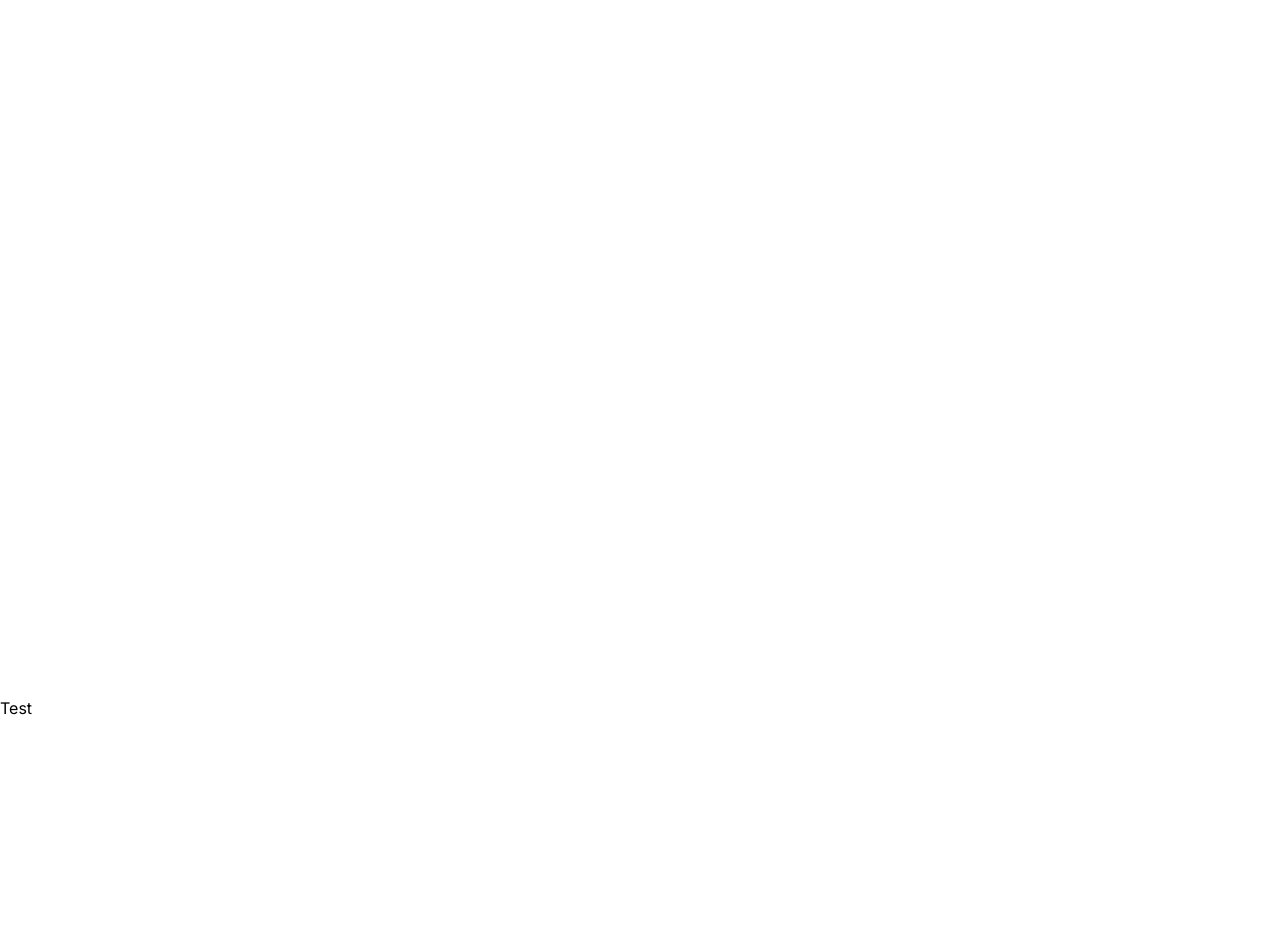
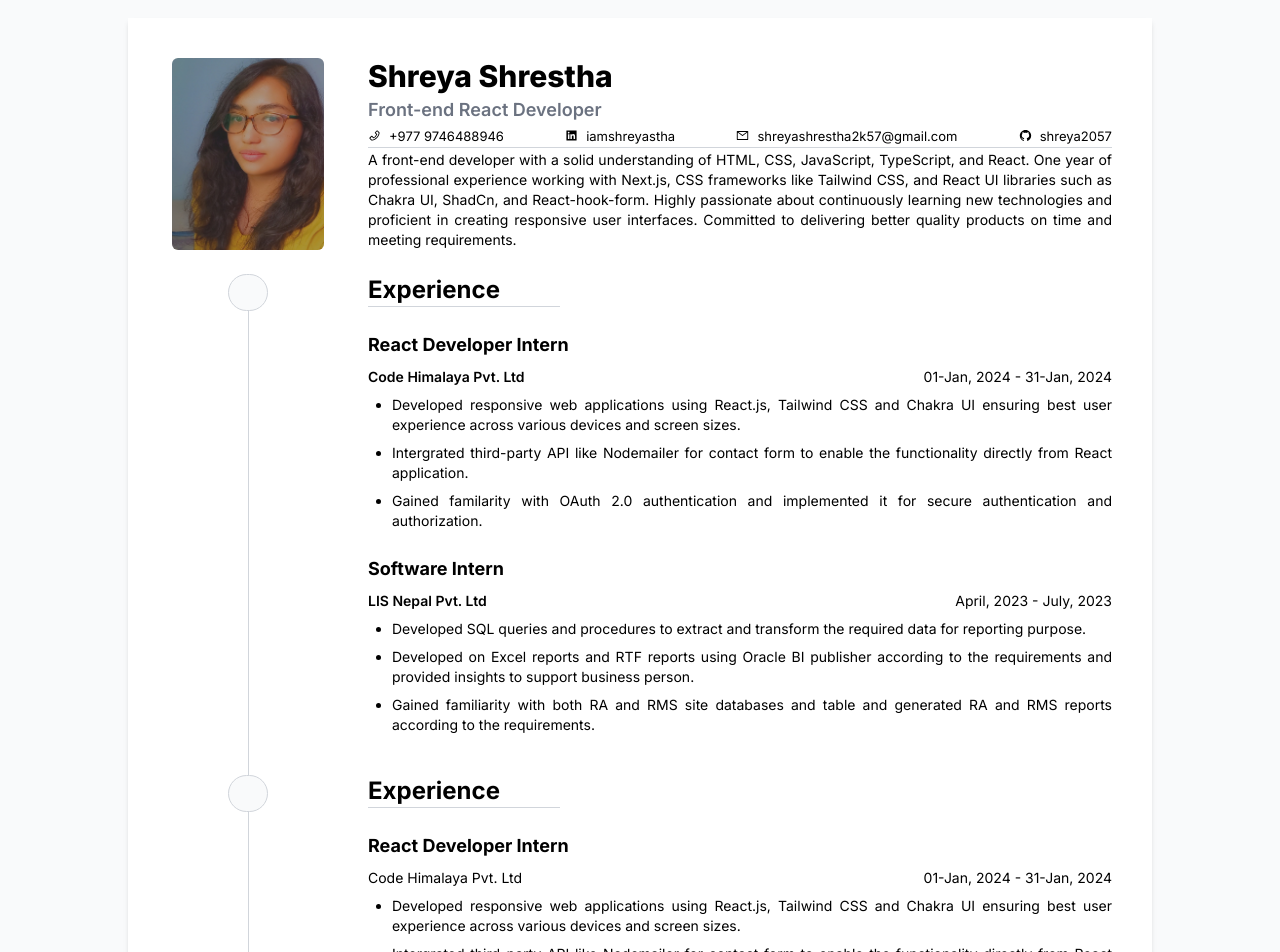
Before and after one commit to shreya2057/nextjs-portfolio, a Next.js app: page /resume in a window 1280 px wide. Shown: the part 80-1032 px from the top of the page. Before the commit the page ends 800 px from the top, so only its background shows below. Built offline with nearby package versions, Linux system fonts and the light colour scheme.

Commit message:
feat: experience and resume summary section

```diff
--- /dev/null
+++ b/src/app/(screens)/resume/_components/Experience.tsx
@@ -0,0 +1,38 @@
+import { experience } from "@/nextjs-portfolio/data/resume";
+
+export const Experience = () => {
+  return (
+    <div className="flex gap-10">
+      <div className="flex flex-col items-center justify-center xl:w-40 h-full">
+        <div className="block w-10 h-10 bg-gray-50 rounded-full border-[1px] border-gray-300" />
+        <div className="border-l-[1px] border-gray-300 h-full" />
+      </div>
+      <div className="flex xl: flex-[70%] flex-col gap-6  pb-10">
+        <div>
+          <p className="text-2xl font-bold">Experience</p>
+          <hr className="flex w-48 border-gray-300" />
+        </div>
+        <div className="flex flex-col gap-6">
+          {experience.map(
+            ({ id, position, companyName, timeline, details }) => (
+              <div className="flex flex-col gap-2" key={id}>
+                <p className="font-bold text-lg">{position}</p>
+                <div className="text-sm flex justify-between">
+                  <p className="font-semibold">{companyName}</p>
+                  <p>{timeline}</p>
+                </div>
+                <ul className="flex flex-col list-disc pl-6 gap-2">
+                  {details.map((detail) => (
+                    <li key={detail} className="text-justify text-sm">
+                      {detail}
+                    </li>
+                  ))}
+                </ul>
+              </div>
+            )
+          )}
+        </div>
+      </div>
+    </div>
+  );
+};
--- /dev/null
+++ b/src/app/(screens)/resume/_components/ResumeProjects.tsx
@@ -0,0 +1,38 @@
+import { experience } from "@/nextjs-portfolio/data/resume";
+
+export const ResumeProjects = () => {
+  return (
+    <div className="flex gap-10">
+      <div className="flex flex-col items-center justify-center xl:w-40 h-full">
+        <div className="block w-10 h-10 bg-gray-50 rounded-full border-[1px] border-gray-300" />
+        <div className="border-l-[1px] border-gray-300 h-full" />
+      </div>
+      <div className="flex xl: flex-[70%] flex-col gap-6">
+        <div>
+          <p className="text-2xl font-bold">Experience</p>
+          <hr className="flex w-48 border-gray-300" />
+        </div>
+        <div className="flex flex-col gap-6">
+          {experience.map(
+            ({ id, position, companyName, timeline, details }) => (
+              <div className="flex flex-col gap-2" key={id}>
+                <p className="font-bold text-lg">{position}</p>
+                <div className="text-sm flex justify-between">
+                  <p>{companyName}</p>
+                  <p>{timeline}</p>
+                </div>
+                <ul className="flex flex-col list-disc pl-6 gap-2">
+                  {details.map((detail) => (
+                    <li key={detail} className="text-justify text-sm">
+                      {detail}
+                    </li>
+                  ))}
+                </ul>
+              </div>
+            )
+          )}
+        </div>
+      </div>
+    </div>
+  );
+};
--- /dev/null
+++ b/src/app/(screens)/resume/_components/ResumeSummary.tsx
@@ -0,0 +1,61 @@
+import { ResumeImage } from "@/nextjs-portfolio/assets/images";
+import Image from "next/image";
+import {
+  AiFillLinkedin,
+  AiOutlineGithub,
+  AiOutlineMail,
+  AiOutlinePhone,
+} from "react-icons/ai";
+
+export const ResumeSummary = () => {
+  return (
+    <div className="flex justify-center w-full gap-10">
+      <div className="hidden xl:flex items-center w-40 h-48 border-gray-300 p-1 rounded-md">
+        <Image
+          src={ResumeImage}
+          className="rounded-md h-48"
+          alt="Shreya Shrestha"
+        />
+      </div>
+      <div className="flex flex-[70%] text-sm text-justify flex-col xl:h-48 justify-between gap-2 xl:gap-0">
+        <p className="text-3xl font-extrabold">Shreya Shrestha</p>
+        <p className="text-lg font-semibold text-gray-500">
+          Front-end React Developer
+        </p>
+
+        <div className="flex flex-wrap gap-2 w-full justify-between text-[13px]">
+          <span className="flex items-center gap-2">
+            <AiOutlinePhone />
+            <span>+977 9746488946</span>
+          </span>
+          <span className="flex items-center gap-2">
+            <AiFillLinkedin />
+            <a href="https://www.linkedin.com/in/iamshreyastha/">
+              iamshreyastha
+            </a>
+          </span>
+          <span className="flex items-center gap-2">
+            <AiOutlineMail />
+            <a href="mailto:shreyashrestha2k57@gmail.com">
+              shreyashrestha2k57@gmail.com
+            </a>
+          </span>
+          <span className="flex items-center gap-2 ">
+            <AiOutlineGithub />
+            <a href="https://github.com/shreya2057">shreya2057</a>
+          </span>
+        </div>
+        <hr className="border-gray-300" />
+        <p className="text-sm text-justify">
+          A front-end developer with a solid understanding of HTML, CSS,
+          JavaScript, TypeScript, and React. One year of professional experience
+          working with Next.js, CSS frameworks like Tailwind CSS, and React UI
+          libraries such as Chakra UI, ShadCn, and React-hook-form. Highly
+          passionate about continuously learning new technologies and proficient
+          in creating responsive user interfaces. Committed to delivering better
+          quality products on time and meeting requirements.
+        </p>
+      </div>
+    </div>
+  );
+};
--- a/src/app/(screens)/resume/page.tsx
+++ b/src/app/(screens)/resume/page.tsx
@@ -1,7 +1,17 @@
+import { Experience } from "./_components/Experience";
+import { ResumeProjects } from "./_components/ResumeProjects";
+import { ResumeSummary } from "./_components/ResumeSummary";
+
 export default function Resume() {
   return (
-    <div>
-      <div>Resume</div>
+    <div className="flex w-full justify-center bg-gray-50 py-10">
+      <div className="w-[80%] flex flex-col bg-white shadow-md p-10 gap-6">
+        <ResumeSummary />
+        <div className="flex flex-col">
+          <Experience />
+          <ResumeProjects />
+        </div>
+      </div>
     </div>
   );
 }
--- a/src/assets/images/index.ts
+++ b/src/assets/images/index.ts
@@ -1,2 +1,3 @@
 export { default as CodingIcon } from "./coding-icon.png";
 export { default as CodingBrowser } from "./coding-browser.png";
+export { default as ResumeImage } from "./resume-image.jpg";
--- /dev/null
+++ b/src/data/resume.ts
@@ -0,0 +1,26 @@
+import { ResumeExperienceType } from "../type";
+
+export const experience: ResumeExperienceType[] = [
+  {
+    id: 1,
+    position: "React Developer Intern",
+    companyName: "Code Himalaya Pvt. Ltd",
+    timeline: "01-Jan, 2024 - 31-Jan, 2024",
+    details: [
+      "Developed responsive web applications using React.js, Tailwind CSS and Chakra UI ensuring best user experience across various devices and screen sizes.",
+      "Intergrated third-party API like Nodemailer for contact form to enable the functionality directly from React application.",
+      "Gained familarity with OAuth 2.0 authentication and implemented it for secure authentication and authorization.",
+    ],
+  },
+  {
+    id: 3,
+    position: "Software Intern",
+    companyName: "LIS Nepal Pvt. Ltd",
+    timeline: "April, 2023 - July, 2023",
+    details: [
+      "Developed SQL queries and procedures to extract and transform the required data for reporting purpose.",
+      "Developed on Excel reports and RTF reports using Oracle BI publisher according to the requirements and provided insights to support business person.",
+      "Gained familiarity with both RA and RMS site databases and table and generated RA and RMS reports according to the requirements.",
+    ],
+  },
+];
--- /dev/null
+++ b/src/type/index.ts
@@ -0,0 +1,7 @@
+export type ResumeExperienceType = {
+  id: number;
+  position: string;
+  companyName: string;
+  timeline: string;
+  details: string[];
+};
```
Also changed, not shown: package.json (+4 -3 lines), src/assets/images/resume-image.jpg (added), 1 other file (tests, documents, lock files or other folders).
